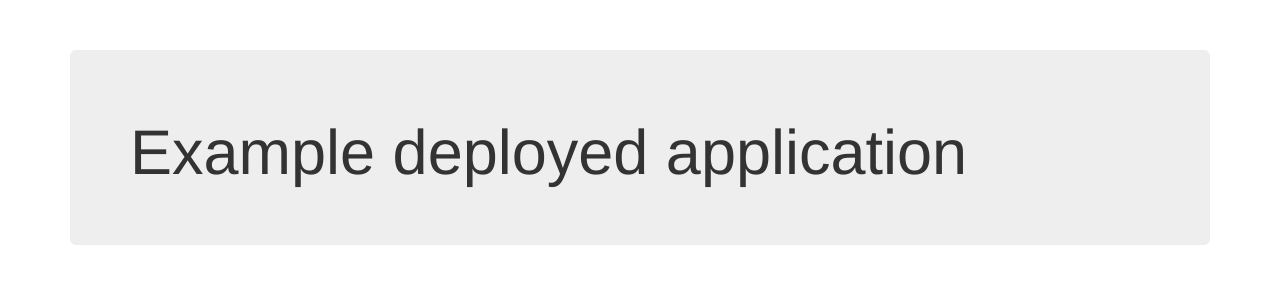
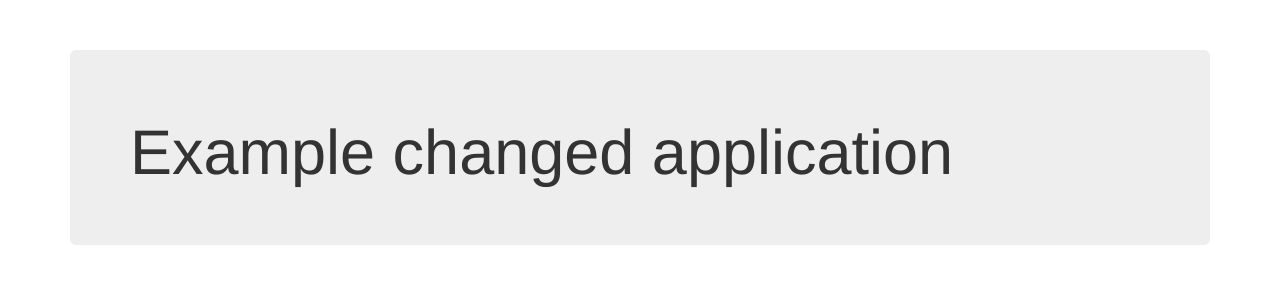
Before and after one commit to jross-iscteiul/dockerwebapp-master, a website: page index.html in a window 1280 px wide. Drawn offline with nearby package versions, Linux system fonts and the light colour scheme.

Commit message:
Update index.html

```diff
--- a/index.html
+++ b/index.html
@@ -13,7 +13,7 @@
 
     <div class="container">
         <div class="jumbotron">
-            <h1>Example deployed application</h1>
+            <h1>Example changed   application</h1>
         </div>
     </div>
 
```
